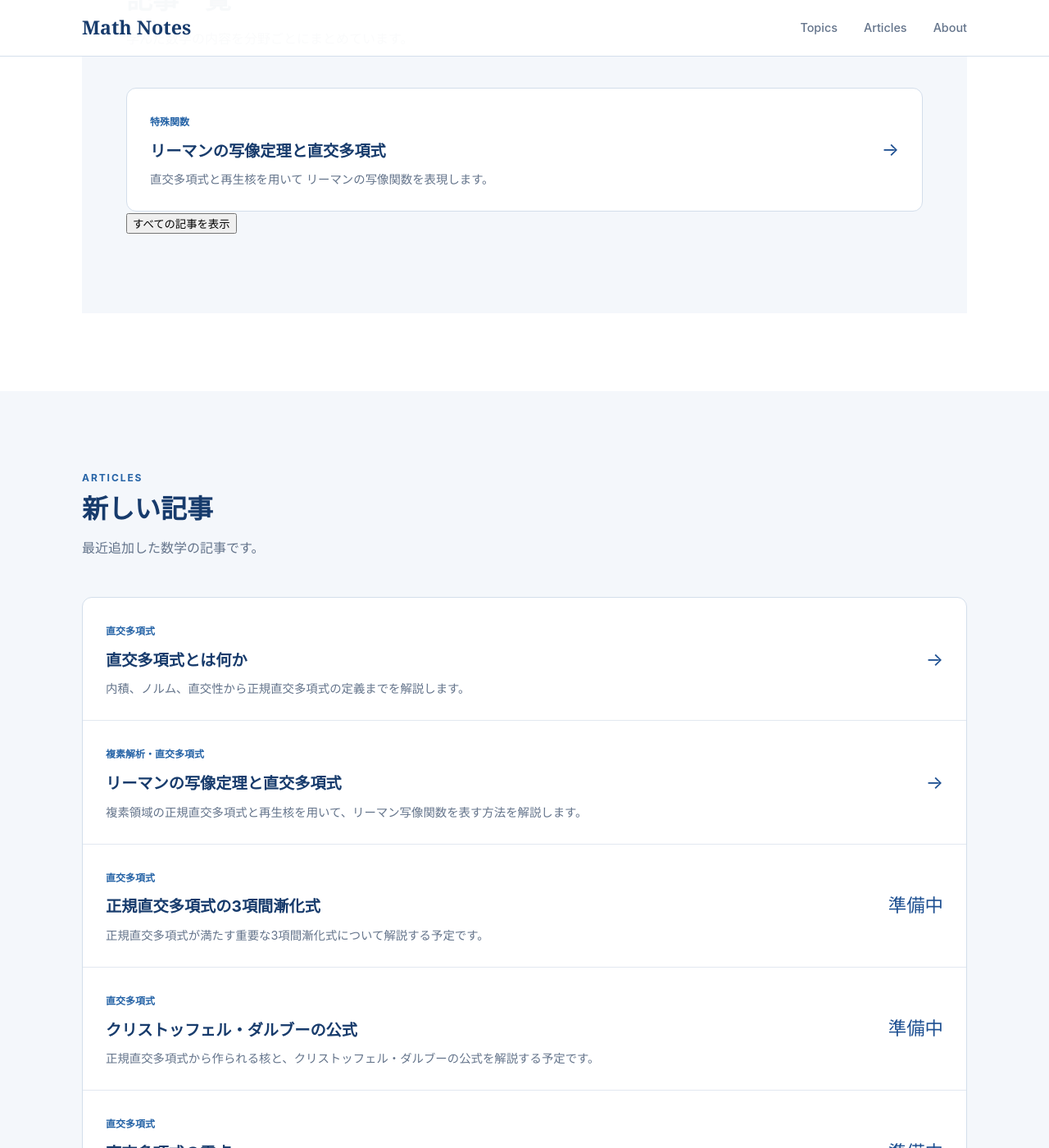
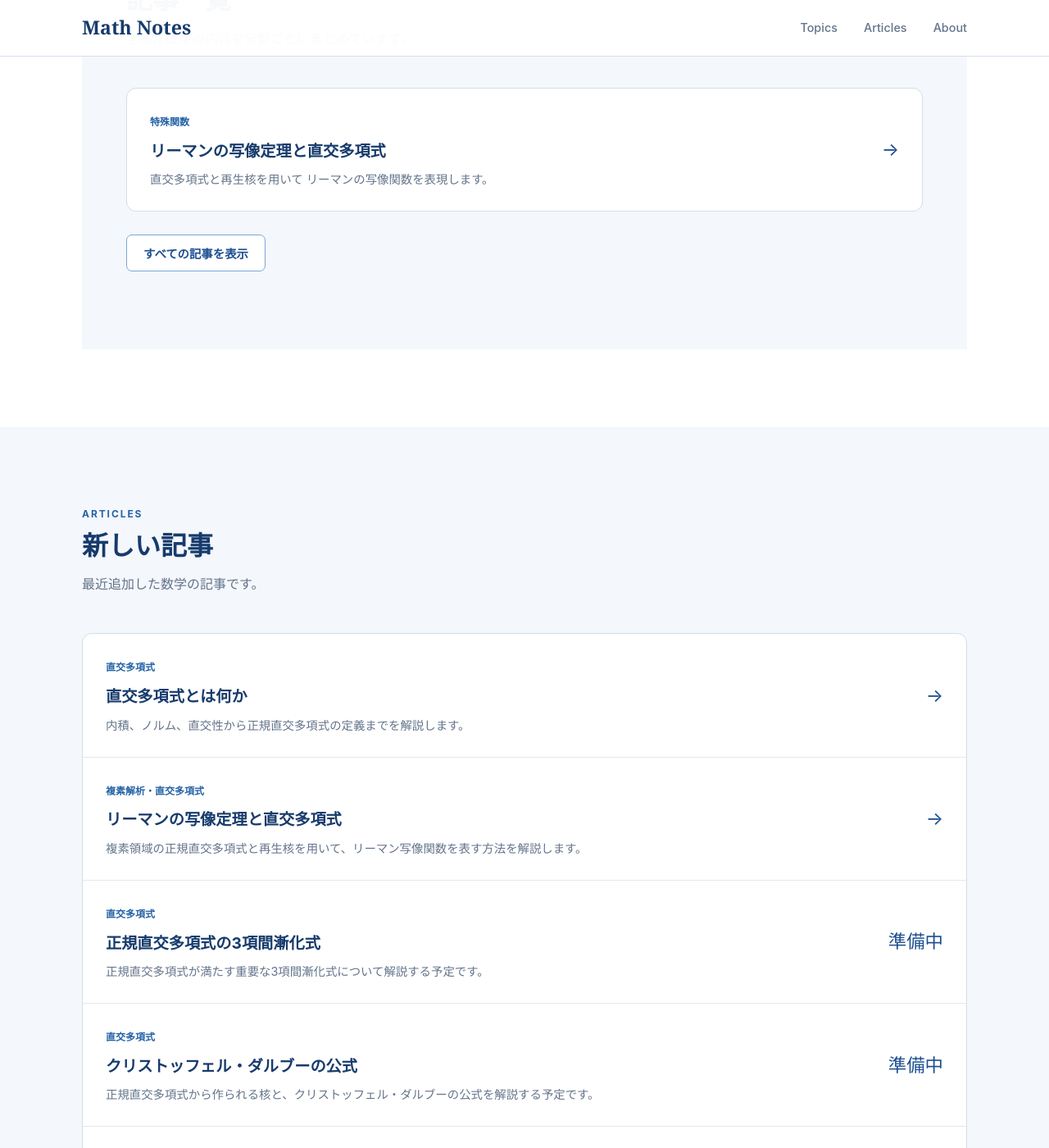
Before and after one commit to koukano/koukano.github.io, a Jekyll site: the page index.html, which Jekyll copies as it is, in a window 1280 px wide and 1400 px high, scrolled down 1080 px. Shown: the whole window at 82% size. Built offline with Jekyll 4.4.1, drawn with Linux system fonts in a browser that asks for light colours.

Commit message:
Update style.css

```diff
--- a/css/style.css
+++ b/css/style.css
@@ -983,3 +983,56 @@ footer {
   }
 
 }
+/* ==============================
+   分野カードをボタンとして使う
+============================== */
+
+button.topic-card {
+  width: 100%;
+
+  font-family: inherit;
+
+  text-align: left;
+
+  cursor: pointer;
+
+  appearance: none;
+}
+
+
+/* ==============================
+   すべての記事を表示
+============================== */
+
+.show-all-button {
+  margin-top: 28px;
+
+  padding: 11px 20px;
+
+  background-color: #ffffff;
+
+  border: 1px solid #7aa7d8;
+
+  border-radius: 7px;
+
+  color: #1d4f91;
+
+  font-family: inherit;
+
+  font-size: 0.9rem;
+
+  font-weight: 600;
+
+  cursor: pointer;
+
+  transition:
+    background-color 0.2s,
+    color 0.2s;
+}
+
+
+.show-all-button:hover {
+  background-color: #1d4f91;
+
+  color: #ffffff;
+}
```
